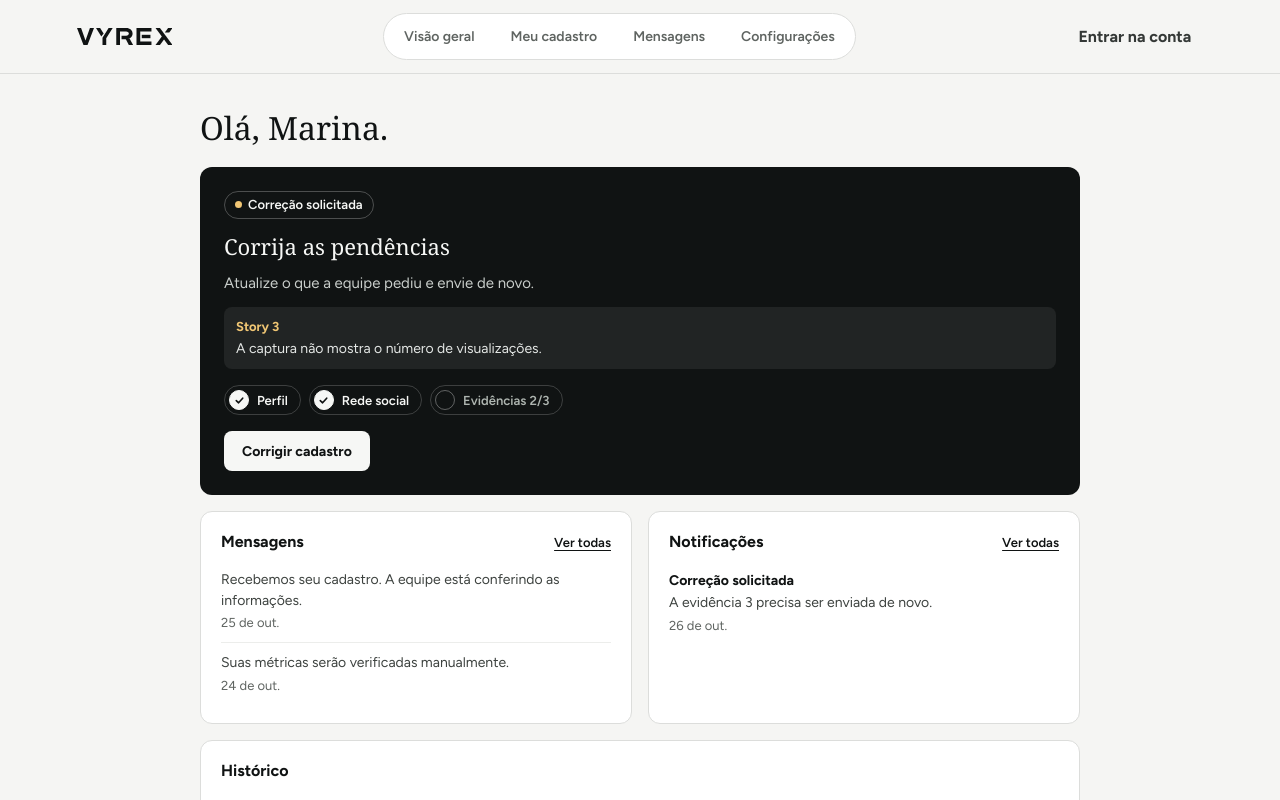
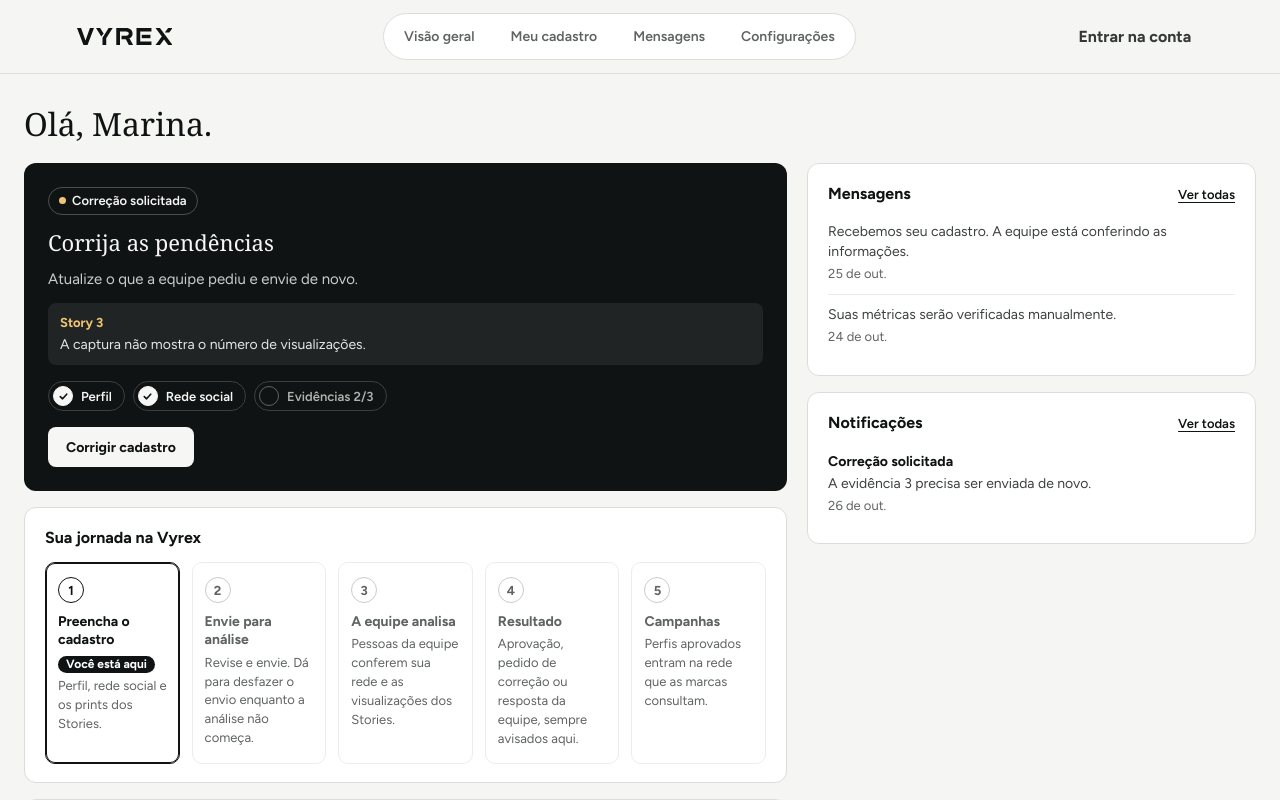
Before and after one commit to Jvictor1312/ProjectVyrex, a Next.js app: page /preview/criador in a window 1280 px wide. Shown: the top 800 px of the page. Built offline with nearby package versions, Linux system fonts and the light colour scheme.

Commit message:
feat(criador): visão geral em duas colunas com a jornada do cadastro
No computador a tela usa a largura: próximo passo, jornada (5 etapas com 'Você está aqui') e histórico à esquerda; mensagens e avisos fixos à direita. No celular continua em uma coluna.

```diff
--- a/src/app/dashboard/creator-overview.module.css
+++ b/src/app/dashboard/creator-overview.module.css
@@ -2,8 +2,23 @@
    da Vyrex), seções 16px, texto 14–15px, apoio 13px; botões de 40px e cantos
    de 12px. */
 .page {
-  width: min(100% - 40px, 880px);
-  margin: 36px auto 64px;
+  width: min(100% - 48px, 1240px);
+  margin: 32px auto 64px;
+}
+
+/* Computador: duas colunas (próximo passo, jornada e histórico | mensagens e
+   avisos), para aproveitar a largura da tela. */
+.layout {
+  display: grid;
+  grid-template-columns: minmax(0, 1.7fr) minmax(300px, 1fr);
+  align-items: start;
+  gap: 20px;
+}
+
+.mainColumn {
+  display: grid;
+  gap: 16px;
+  min-width: 0;
 }
 
 .greeting {
@@ -182,14 +197,16 @@
 }
 
 .feed {
+  position: sticky;
+  top: 96px;
   display: grid;
-  grid-template-columns: 1fr 1fr;
   gap: 16px;
-  margin-top: 16px;
+  min-width: 0;
 }
 
 .feedSection,
-.history {
+.history,
+.journey {
   min-width: 0;
   padding: 18px 20px;
   border: 1px solid var(--line);
@@ -206,7 +223,8 @@
 }
 
 .feedHeading h2,
-.history h2 {
+.history h2,
+.journey h2 {
   margin: 0;
   font-size: 16px;
   font-weight: 650;
@@ -271,12 +289,91 @@
   line-height: 1.5;
 }
 
-.history {
-  margin-top: 16px;
+.history h2,
+.journey h2 {
+  margin-bottom: 6px;
 }
 
-.history h2 {
-  margin-bottom: 6px;
+/* Jornada: as cinco etapas, com a atual destacada. */
+.journey ol {
+  display: grid;
+  grid-template-columns: repeat(5, minmax(0, 1fr));
+  gap: 12px;
+  margin: 12px 0 0;
+  padding: 0;
+  list-style: none;
+}
+
+.journey li {
+  display: grid;
+  align-content: start;
+  gap: 10px;
+  padding: 14px 12px;
+  border: 1px solid #ecedeb;
+  border-radius: 10px;
+  font-size: 14px;
+}
+
+.journey li > span:last-child {
+  display: grid;
+  gap: 4px;
+}
+
+.journey strong {
+  display: grid;
+  gap: 6px;
+  font-size: 14px;
+  font-weight: 650;
+  line-height: 1.3;
+}
+
+.journey small {
+  color: #5f6461;
+  font-size: 13px;
+  line-height: 1.45;
+}
+
+.journeyMark {
+  display: grid;
+  place-items: center;
+  width: 26px;
+  height: 26px;
+  border: 1px solid #c9ccc9;
+  border-radius: 50%;
+  color: #5f6461;
+  font-size: 13px;
+  font-weight: 700;
+}
+
+.journey li.past .journeyMark {
+  border-color: var(--ink);
+  background: var(--ink);
+  color: #fff;
+}
+
+.journey li.current {
+  border-color: var(--ink);
+  box-shadow: inset 0 0 0 1px var(--ink);
+}
+
+.journey li.current .journeyMark {
+  border-color: var(--ink);
+  color: var(--ink);
+}
+
+.journey li.next {
+  color: #5f6461;
+}
+
+.youAreHere {
+  justify-self: start;
+  padding: 1px 8px;
+  border-radius: 999px;
+  background: var(--ink);
+  color: #fff;
+  font-size: 12px;
+  font-style: normal;
+  font-weight: 650;
 }
 
 .history li {
@@ -308,6 +405,57 @@
   white-space: nowrap;
 }
 
+/* Telas médias: a jornada vira lista vertical. */
+@media (max-width: 1180px) {
+  .journey ol {
+    grid-template-columns: 1fr;
+    gap: 8px;
+  }
+
+  .journey li {
+    grid-template-columns: 26px 1fr;
+    align-items: start;
+    padding: 10px 12px;
+  }
+
+  .journey strong {
+    display: flex;
+    flex-wrap: wrap;
+    align-items: center;
+  }
+}
+
+/* Tablet e celular: uma coluna, na ordem próximo passo, mensagens e avisos,
+   jornada, histórico. */
+@media (max-width: 900px) {
+  .layout {
+    display: flex;
+    flex-direction: column;
+    gap: 16px;
+  }
+
+  .mainColumn {
+    display: contents;
+  }
+
+  .card {
+    order: 1;
+  }
+
+  .feed {
+    position: static;
+    order: 2;
+  }
+
+  .journey {
+    order: 3;
+  }
+
+  .history {
+    order: 4;
+  }
+}
+
 @media (max-width: 680px) {
   .page {
     width: min(100% - 32px, 880px);
@@ -316,10 +464,6 @@
 
   .card {
     padding: 20px;
-  }
-
-  .feed {
-    grid-template-columns: 1fr;
   }
 
   /* Botão principal na largura toda e links com área de toque de 44px. */
--- a/src/app/dashboard/creator-overview.tsx
+++ b/src/app/dashboard/creator-overview.tsx
@@ -27,6 +27,32 @@ const historyLabels: Record<string, string> = {
 };
 
 type NextStep = { title: string; text?: string; href: string; cta: string };
+
+// Caminho completo do criador na Vyrex, para ele saber onde está e o que vem
+// depois.
+const journey = [
+  { title: "Preencha o cadastro", text: "Perfil, rede social e os prints dos Stories." },
+  { title: "Envie para análise", text: "Revise e envie. Dá para desfazer o envio enquanto a análise não começa." },
+  { title: "A equipe analisa", text: "Pessoas da equipe conferem sua rede e as visualizações dos Stories." },
+  { title: "Resultado", text: "Aprovação, pedido de correção ou resposta da equipe, sempre avisados aqui." },
+  { title: "Campanhas", text: "Perfis aprovados entram na rede que as marcas consultam." },
+];
+
+function journeyStage(status: string) {
+  switch (status) {
+    case "submitted":
+      return 1;
+    case "under_review":
+      return 2;
+    case "approved":
+      return 4;
+    case "rejected":
+    case "suspended":
+      return 3;
+    default:
+      return 0; // incompleto ou com correção pedida: o criador está preenchendo
+  }
+}
 
 export function nextStepFor(
   status: string,
@@ -160,6 +186,10 @@ export function CreatorOverview({
         </p>
       )}
 
+      {/* No computador: próximo passo, jornada e histórico à esquerda;
+          mensagens e avisos à direita. No celular, uma coluna só. */}
+      <div className={styles.layout}>
+      <div className={styles.mainColumn}>
       <section className={styles.card} aria-labelledby="next-step-title">
         <span className={`${styles.badge} ${styles[tone]}`}>
           {creatorStatusLabel(status)}
@@ -215,7 +245,63 @@ export function CreatorOverview({
         {status === "submitted" && <WithdrawApplicationButton dark />}
       </section>
 
-      <div className={styles.feed}>
+      <section className={styles.journey} aria-labelledby="journey-title">
+        <h2 id="journey-title">Sua jornada na Vyrex</h2>
+        <ol>
+          {journey.map((stage, index) => {
+            const current = journeyStage(status);
+            const state =
+              index < current ? "past" : index === current ? "current" : "next";
+            return (
+              <li
+                key={stage.title}
+                className={styles[state]}
+                aria-current={state === "current" ? "step" : undefined}
+              >
+                <span className={styles.journeyMark} aria-hidden="true">
+                  {index + 1}
+                </span>
+                <span>
+                  <strong>
+                    {stage.title}
+                    {state === "current" && (
+                      <em className={styles.youAreHere}>Você está aqui</em>
+                    )}
+                  </strong>
+                  <small>{stage.text}</small>
+                </span>
+              </li>
+            );
+          })}
+        </ol>
+      </section>
+
+      <section className={styles.history} aria-labelledby="history-title">
+        <h2 id="history-title">Histórico</h2>
+        {history.length === 0 ? (
+          <p className={styles.empty}>
+            Cada etapa do seu cadastro (envio, análise, decisões) fica
+            registrada aqui.
+          </p>
+        ) : (
+          <ol>
+            {history.map((entry) => (
+              <li key={entry.id}>
+                <time dateTime={entry.created_at}>
+                  {shortDate(entry.created_at)}
+                </time>
+                <span>
+                  {historyLabels[entry.action] ?? "Atualização do cadastro"}
+                  {entry.reason && <small>{entry.reason}</small>}
+                </span>
+              </li>
+            ))}
+          </ol>
+        )}
+      </section>
+      </div>
+
+      <aside className={styles.feed} aria-label="Mensagens e avisos">
         <FeedSection
           title="Mensagens"
           href="/dashboard/mensagens"
@@ -237,26 +323,8 @@ export function CreatorOverview({
             date: notification.created_at,
           }))}
         />
+      </aside>
       </div>
-
-      {history.length > 0 && (
-        <section className={styles.history} aria-labelledby="history-title">
-          <h2 id="history-title">Histórico</h2>
-          <ol>
-            {history.map((entry) => (
-              <li key={entry.id}>
-                <time dateTime={entry.created_at}>
-                  {shortDate(entry.created_at)}
-                </time>
-                <span>
-                  {historyLabels[entry.action] ?? "Atualização do cadastro"}
-                  {entry.reason && <small>{entry.reason}</small>}
-                </span>
-              </li>
-            ))}
-          </ol>
-        </section>
-      )}
     </section>
   );
 }
```
